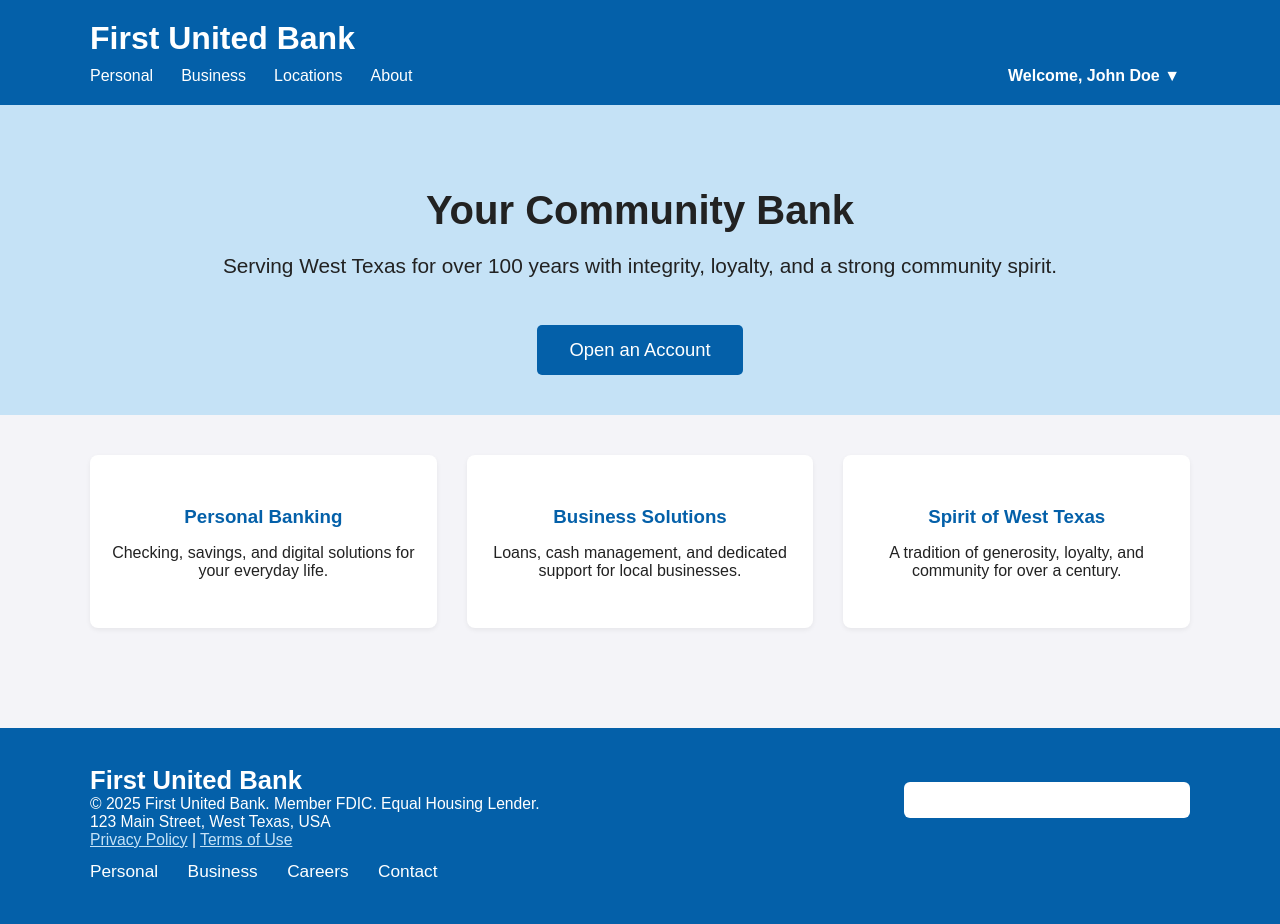
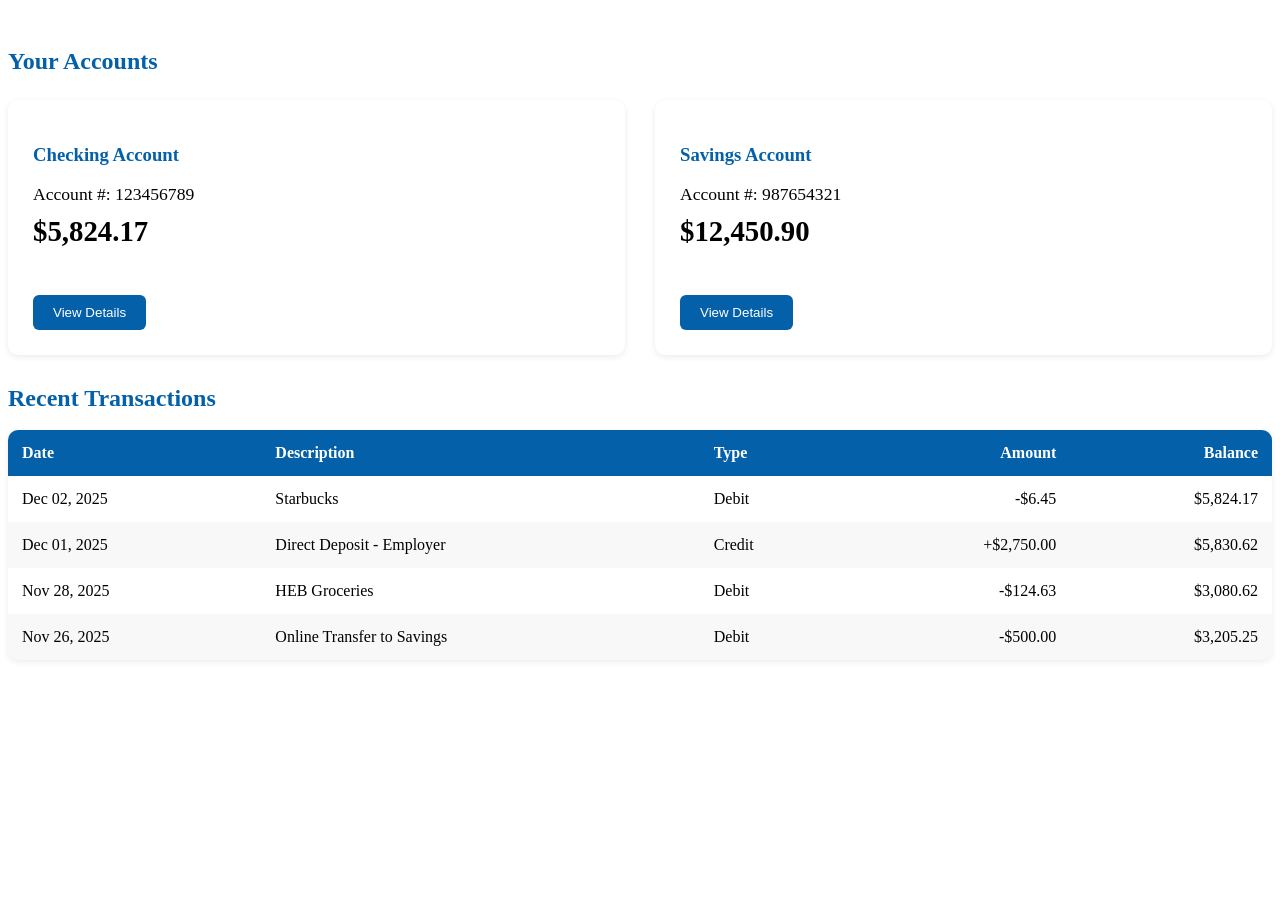
Before and after one commit to vdsc/onlinebankingsitetest, a plain HTML site: page index.html in a window 1280 px wide. After the commit the page ends 800 px from the top, so only its background shows below. Drawn offline with nearby package versions, Linux system fonts and the light colour scheme.

Commit message:
Update index.html

```diff
--- a/index.html
+++ b/index.html
@@ -1,201 +1,74 @@
-<!DOCTYPE html>
-<html lang="en">
-<head>
-  <meta charset="UTF-8">
-  <meta name="viewport" content="width=device-width, initial-scale=1.0">
-  <title>First United Bank - Example</title>
-  <style>
-    body { margin: 0; font-family: Arial, sans-serif; background: #f4f4f8; color: #222; }
-    header { background: #0460a9; color: #fff; padding: 20px 0; }
-    .container { max-width: 1100px; margin: 0 auto; padding: 0 20px; }
-    .logo { font-size: 2rem; font-weight: bold; }
-    nav { margin-top: 10px; display:flex; align-items:center; gap:28px; }
-    nav a { color: #fff; text-decoration: none; font-weight: 500; }
-    nav a:last-child { margin-right: 0; }
+<section class="section" style="padding-top:20px;">
+  <div class="container">
+    <h2 style="color:#0460a9; margin-bottom:25px;">Your Accounts</h2>
 
-    /* NEW USER DROPDOWN CSS */
-    .user-dropdown {
-      margin-left: auto;
-      position: relative;
-      cursor: pointer;
-    }
+    <div style="display:flex; gap:30px; flex-wrap:wrap;">
 
-    .user-name {
-      color: #fff;
-      font-weight: 600;
-      padding: 6px 10px;
-      border-radius: 4px;
-      user-select: none;
-    }
+      <!-- Checking Account Card -->
+      <div style="background:#fff; flex:1; padding:25px; border-radius:10px; box-shadow:0 2px 6px rgba(0,0,0,0.08); min-width:280px;">
+        <h3 style="color:#0460a9;">Checking Account</h3>
+        <p style="font-size:1.1rem; margin:10px 0;">Account #: 123456789</p>
+        <p style="font-size:1.8rem; font-weight:bold; margin-top:10px;">$5,824.17</p>
+        <button style="margin-top:18px; background:#0460a9; color:white; padding:10px 20px; border:none; border-radius:6px; cursor:pointer;">View Details</button>
+      </div>
 
-    .user-menu {
-      display: none;
-      position: absolute;
-      right: 0;
-      background: white;
-      color: #222;
-      min-width: 160px;
-      border-radius: 6px;
-      box-shadow: 0 2px 8px rgba(0,0,0,0.15);
-      overflow: hidden;
-      z-index: 20;
-    }
+      <!-- Savings Account Card -->
+      <div style="background:#fff; flex:1; padding:25px; border-radius:10px; box-shadow:0 2px 6px rgba(0,0,0,0.08); min-width:280px;">
+        <h3 style="color:#0460a9;">Savings Account</h3>
+        <p style="font-size:1.1rem; margin:10px 0;">Account #: 987654321</p>
+        <p style="font-size:1.8rem; font-weight:bold; margin-top:10px;">$12,450.90</p>
+        <button style="margin-top:18px; background:#0460a9; color:white; padding:10px 20px; border:none; border-radius:6px; cursor:pointer;">View Details</button>
+      </div>
 
-    .user-menu a {
-      display: block;
-      padding: 10px 15px;
-      text-decoration: none;
-      color: #222;
-      font-size: 0.95rem;
-      border-bottom: 1px solid #eee;
-    }
+    </div>
+  </div>
+</section>
 
-    .user-menu a:last-child {
-      border-bottom: none;
-    }
+<!-- Recent Transactions Section -->
+<section class="section" style="padding-top:10px;">
+  <div class="container">
+    <h2 style="color:#0460a9; margin-bottom:18px;">Recent Transactions</h2>
 
-    .user-menu a:hover {
-      background: #f0f2f5;
-    }
-
-    /* Original Styles */
-    .hero { background: #c5e2f6; padding: 50px 0 40px 0; text-align: center; }
-    .hero h1 { font-size: 2.5rem; margin-bottom: 16px; }
-    .hero p { font-size: 1.3rem; }
-    .section { padding: 40px 0; text-align: center; }
-    .highlights { display: flex; justify-content: space-between; gap: 30px; }
-    .highlight { background: #fff; border-radius: 8px; padding: 32px 22px; flex: 1; box-shadow: 0 2px 5px rgba(0,0,0,0.06);}
-    .highlight h3 { color: #0460a9; margin-bottom: 12px;}
-    footer { background: #0460a9; color: #fff; padding: 38px 0 30px 0; margin-top: 60px;}
-    .footer-content { display: flex; justify-content: space-between; align-items: flex-start; flex-wrap: wrap;}
-    .footer-links { margin-bottom: 12px;}
-    .footer-links a { color: #fff; margin-right: 25px; text-decoration: none; font-size: 1.08rem;}
-    .footer-links a:last-child{margin-right:0;}
-    .footer-logo { font-size: 1.6rem; font-weight: 600; }
-    .footer-info { font-size: 0.98rem; margin-bottom: 12px;}
-    .chat-placeholder { background: #fff; color: #0460a9; border-radius: 6px; padding: 18px; text-align: center; font-weight: 500; margin-top: 16px; min-width: 250px;}
-
-    @media(max-width: 800px) {
-      .highlights { flex-direction: column; gap: 20px; }
-      .footer-content { flex-direction: column; align-items: flex-start;}
-      .chat-placeholder { min-width: 100%; margin-top: 20px;}
-    }
-  </style>
-</head>
-<body>
-  <header>
-    <div class="container">
-      <div class="logo">First United Bank</div>
-
-      <!-- UPDATED NAV WITH LOGGED-IN USER DROPDOWN -->
-      <nav>
-        <a href="#">Personal</a>
-        <a href="#">Business</a>
-        <a href="#">Locations</a>
-        <a href="#">About</a>
-
-        <!-- NEW: Logged-In User Dropdown -->
-        <div class="user-dropdown">
-          <span class="user-name" onclick="toggleUserMenu()">Welcome, John Doe ▼</span>
-          <div class="user-menu" id="userMenu">
-            <a href="#">Profile</a>
-            <a href="#">Accounts</a>
-            <a href="#">Settings</a>
-            <a href="#">Logout</a>
-          </div>
-        </div>
-      </nav>
-    </div>
-  </header>
-
-  <section class="hero">
-    <div class="container">
-      <h1>Your Community Bank</h1>
-      <p>Serving West Texas for over 100 years with integrity, loyalty, and a strong community spirit.</p>
-      <button style="margin-top:26px; background:#0460a9; color:white; font-size:1.15rem; padding:14px 32px; border:none; border-radius:5px; cursor:pointer;">Open an Account</button>
-    </div>
-  </section>
-
-  <section class="section">
-    <div class="container">
-      <div class="highlights">
-        <div class="highlight">
-          <h3>Personal Banking</h3>
-          <p>Checking, savings, and digital solutions for your everyday life.</p>
-        </div>
-        <div class="highlight">
-          <h3>Business Solutions</h3>
-          <p>Loans, cash management, and dedicated support for local businesses.</p>
-        </div>
-        <div class="highlight">
-          <h3>Spirit of West Texas</h3>
-          <p>A tradition of generosity, loyalty, and community for over a century.</p>
-        </div>
-      </div>
-    </div>
-  </section>
-
-  <footer>
-    <div class="container">
-      <div class="footer-content">
-        <div>
-          <div class="footer-logo">First United Bank</div>
-          <div class="footer-info">
-            © 2025 First United Bank. Member FDIC. Equal Housing Lender.<br>
-            123 Main Street, West Texas, USA<br>
-            <a href="#" style="color:#c5e2f6;">Privacy Policy</a> | <a href="#" style="color:#c5e2f6;">Terms of Use</a>
-          </div>
-          <div class="footer-links">
-            <a href="#">Personal</a>
-            <a href="#">Business</a>
-            <a href="#">Careers</a>
-            <a href="#">Contact</a>
-          </div>
-        </div>
-
-        <div class="chat-placeholder">
-          <script type='text/javascript'>
-            function initEmbeddedMessaging() {
-              try {
-                embeddedservice_bootstrap.settings.language = 'en_US';
-
-                embeddedservice_bootstrap.init(
-                  '00DWB000005v1J3',
-                  'Service_Agent_Channel_FUB',
-                  'https://firstunitedbank--agentforce.sandbox.my.site.com/ESWServiceAgentChannel1762545073998',
-                  {
-                    scrt2URL: 'https://firstunitedbank--agentforce.sandbox.my.salesforce-scrt.com'
-                  }
-                );
-              } catch (err) {
-                console.error('Error loading Embedded Messaging: ', err);
-              }
-            };
-          </script>
-          <script type='text/javascript'
-            src='https://firstunitedbank--agentforce.sandbox.my.site.com/ESWServiceAgentChannel1762545073998/assets/js/bootstrap.min.js'
-            onload='initEmbeddedMessaging()'></script>
-        </div>
-      </div>
-    </div>
-  </footer>
-
-  <!-- NEW JS FOR USER MENU DROPDOWN -->
-  <script>
-    function toggleUserMenu() {
-      const menu = document.getElementById("userMenu");
-      menu.style.display = (menu.style.display === "block") ? "none" : "block";
-    }
-
-    document.addEventListener("click", function(event) {
-      const menu = document.getElementById("userMenu");
-      const toggle = document.querySelector(".user-name");
-
-      if (!toggle.contains(event.target) && !menu.contains(event.target)) {
-        menu.style.display = "none";
-      }
-    });
-  </script>
-
-</body>
-</html>
+    <table style="width:100%; border-collapse:collapse; background:white; border-radius:10px; overflow:hidden; box-shadow:0 2px 6px rgba(0,0,0,0.08);">
+      <thead style="background:#0460a9; color:white;">
+        <tr>
+          <th style="padding:14px; text-align:left;">Date</th>
+          <th style="padding:14px; text-align:left;">Description</th>
+          <th style="padding:14px; text-align:left;">Type</th>
+          <th style="padding:14px; text-align:right;">Amount</th>
+          <th style="padding:14px; text-align:right;">Balance</th>
+        </tr>
+      </thead>
+      <tbody>
+        <tr>
+          <td style="padding:14px;">Dec 02, 2025</td>
+          <td style="padding:14px;">Starbucks</td>
+          <td style="padding:14px;">Debit</td>
+          <td style="padding:14px; text-align:right;">-$6.45</td>
+          <td style="padding:14px; text-align:right;">$5,824.17</td>
+        </tr>
+        <tr style="background:#f8f8f8;">
+          <td style="padding:14px;">Dec 01, 2025</td>
+          <td style="padding:14px;">Direct Deposit - Employer</td>
+          <td style="padding:14px;">Credit</td>
+          <td style="padding:14px; text-align:right;">+$2,750.00</td>
+          <td style="padding:14px; text-align:right;">$5,830.62</td>
+        </tr>
+        <tr>
+          <td style="padding:14px;">Nov 28, 2025</td>
+          <td style="padding:14px;">HEB Groceries</td>
+          <td style="padding:14px;">Debit</td>
+          <td style="padding:14px; text-align:right;">-$124.63</td>
+          <td style="padding:14px; text-align:right;">$3,080.62</td>
+        </tr>
+        <tr style="background:#f8f8f8;">
+          <td style="padding:14px;">Nov 26, 2025</td>
+          <td style="padding:14px;">Online Transfer to Savings</td>
+          <td style="padding:14px;">Debit</td>
+          <td style="padding:14px; text-align:right;">-$500.00</td>
+          <td style="padding:14px; text-align:right;">$3,205.25</td>
+        </tr>
+      </tbody>
+    </table>
+  </div>
+</section>
```
